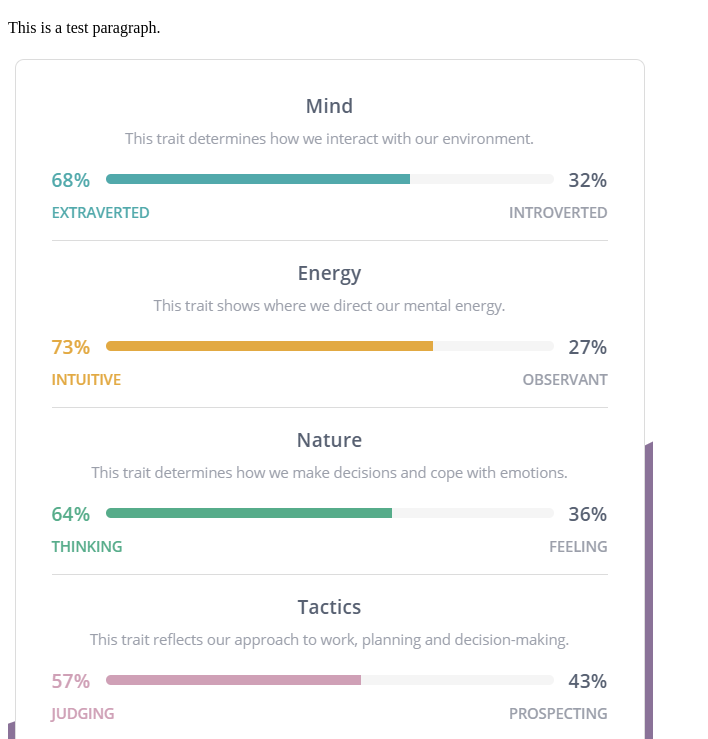
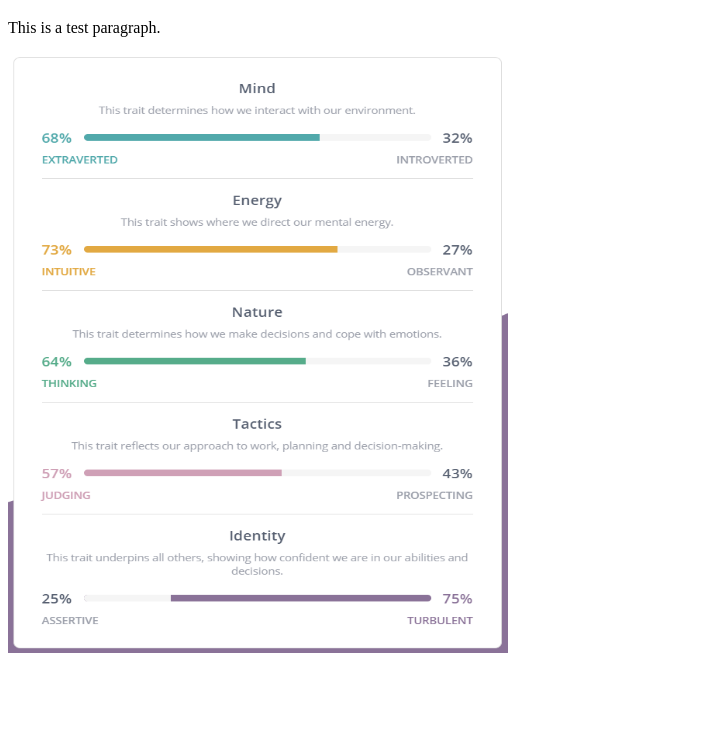
Before and after one commit to L-Tinker/Tinker_Intro_to_IT, a plain HTML site: page index.html in a window 1280 px wide. Shown: the part 61-800 px from the top of the page, without its empty margins (0-708 px from the left). Drawn offline with Linux system fonts and the light colour scheme.

Commit message:
Update index.html

```diff
--- a/index.html
+++ b/index.html
@@ -7,7 +7,7 @@
 
 <h1>This is a test Heading</h1>
 <p>This is a test paragraph.</p>
-<img src="16 personalities results.PNG" alt="mayers bridges">
+<img src="16 personalities results.PNG" alt="mayers bridges" width="500" height="600">
 
 </body>
 </html>
```
